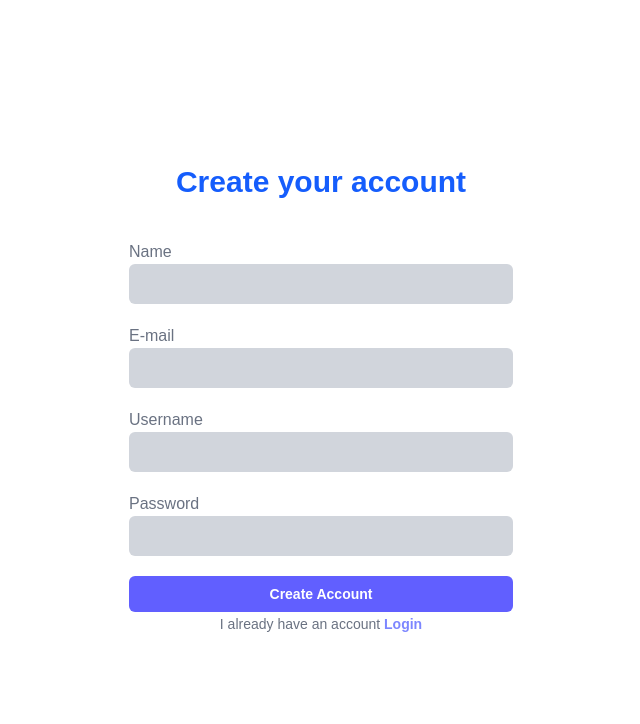
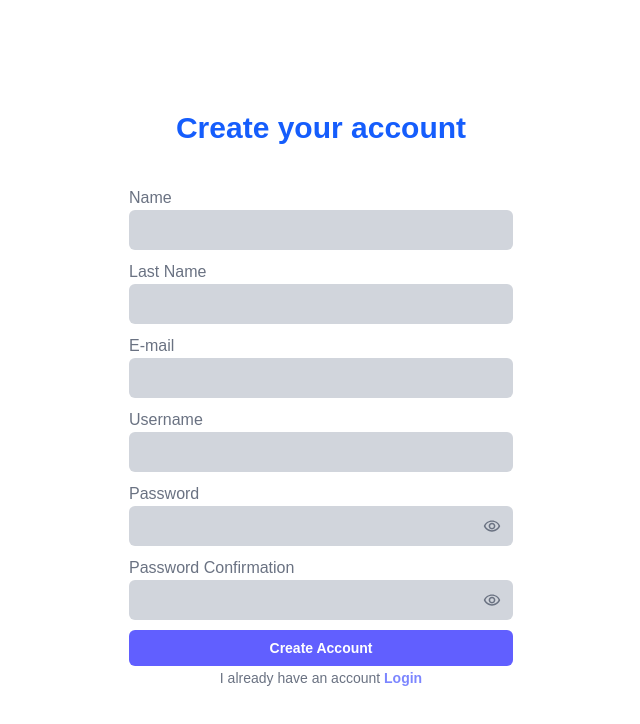
Before and after one commit to alejocf/Blog-Frontened, a Next.js app: page /create-account in a window 1280 px wide. Shown: the top 724 px of the page, without its empty margins (319-959 px from the left). Built offline with nearby package versions, Linux system fonts and the light colour scheme; no server answers.

Commit message:
style changes

```diff
--- a/src/components/authentication/createAccount.js
+++ b/src/components/authentication/createAccount.js
@@ -3,6 +3,8 @@
 import { useState } from "react"
 import { useRouter } from 'next/navigation'
 import Link from "next/link"
+import { MdOutlineRemoveRedEye } from "react-icons/md";
+import { FaRegEyeSlash } from "react-icons/fa6";
 
 export default function CreateAccount() {
   const [name, setName] = useState('')
@@ -10,15 +12,33 @@ export default function CreateAccount() {
   const [email, setEmail] = useState('')
   const [username, setUsername] = useState('')
   const [password, setPassword] = useState('')
+  const [passwordConfirmation, setPasswordConfirmation] = useState('')
   const [messageStatus, setMessageStatus] = useState('')
+  const [loading, setLoading] = useState(false)
+  const [showPassword, setShowPassword] = useState(false)
+  const [showPasswordConfirmation, setShowPasswordConfirmation] = useState(false)
 
   const router = useRouter()
 
   const handleSubmit = async (e) => {
     e.preventDefault()
 
-    // FUTURE:
-    // Create password and email validation
+    if (!email.includes('@gmail.com')) {
+      setMessageStatus('* Email address must be of the @gmail.com type')
+      return
+    }
+
+    if (password != passwordConfirmation) {
+      setMessageStatus('* Pasword do not match')
+      return
+    }
+
+    if (password.length < 8) {
+      setMessageStatus('* Password must contain at least 8 characters')
+      return
+    }
+
+    setLoading(true)
 
     const post = await fetch('https://blogapi-vuov.onrender.com/api/create-account/', {
       method: 'POST',
@@ -33,17 +53,23 @@ export default function CreateAccount() {
         password: password,
       })
     })
+
     const data = await post.json()
-    console.log('form: ', data);
-
 
     if (post.ok) {
-      setMessageStatus('Account created, login redirect...')
+      setLoading(false)
       setTimeout(() => router.push('/login/'), 900);
+    } else {
+      setLoading(false)
+      if (data.email?.[0]?.includes('already exists')) {
+        setMessageStatus('* A user with this email already exists')
+      } else if (data.username?.[0]?.includes('already exists')) {
+        setMessageStatus('* A user with that username already exists')
+      } else {
+        setMessageStatus('There has been an error. Please try again')
+      }
     }
-    else {
-      setMessageStatus('There has been an error. Please try again')
-    }
+
   }
 
   return (
@@ -53,10 +79,10 @@ export default function CreateAccount() {
         <h2 className="text-center text-3xl font-bold text-blue-600">Create your account</h2>
       </div>
 
-      <div className="sm:mx-auto sm:w-full sm:max-w-sm">
-        <div className="text-gray-100">{messageStatus}</div>
+      <div className="w-full max-w-sm">
+        <div className="text-red-500">{messageStatus}</div>
 
-        <form onSubmit={handleSubmit} className="flex flex-col gap-y-5">
+        <form onSubmit={handleSubmit} className="flex flex-col gap-y-2.5">
 
           <div>
             <label className="text-gray-500">Name</label>
@@ -66,6 +92,19 @@ export default function CreateAccount() {
                 value={name}
                 className="bg-gray-300 w-full rounded-md p-2"
                 onChange={(e) => setName(e.target.value)}
+                required
+              />
+            </div>
+          </div>
+
+          <div>
+            <label className="text-gray-500">Last Name</label>
+            <div className="">
+              <input
+                type="text"
+                value={lastName}
+                className="bg-gray-300 w-full rounded-md p-2"
+                onChange={(e) => setLastName(e.target.value)}
                 required
               />
             </div>
@@ -103,18 +142,74 @@ export default function CreateAccount() {
               <label className="text-gray-500">Password</label>
             </div>
 
-            <div className="">
+            <div className="relative">
               <input
+              type={!showPassword ? 'password' : 'text'}
                 value={password}
                 onChange={(e) => setPassword(e.target.value)}
                 className="bg-gray-300 w-full rounded-md p-2"
                 required
               />
+
+              <button
+                type="button"
+                onClick={() => setShowPassword(!showPassword)}
+                className="absolute inset-y-0 right-0 flex items-center pr-3 text-gray-500 hover:text-gray-700 text-lg"
+              >
+                {
+                  showPassword ?
+                    <FaRegEyeSlash />
+                  : <MdOutlineRemoveRedEye />
+                }
+              </button>
             </div>
           </div>
 
           <div>
-            <button type="submit" className="flex w-full justify-center rounded-md bg-indigo-500 px-3 py-1.5 text-sm/6 font-semibold text-white hover:bg-indigo-400 focus-visible:outline-2 focus-visible:outline-offset-2 focus-visible:outline-indigo-500">Create Account</button>
+            <div className="flex items-center justify-between">
+              <label className="text-gray-500">Password Confirmation</label>
+            </div>
+
+            <div className="relative">
+              <input
+                type={!showPasswordConfirmation ? 'password' : 'text'}
+                value={passwordConfirmation}
+                onChange={(e) => setPasswordConfirmation(e.target.value)}
+                className="bg-gray-300 w-full rounded-md p-2"
+                required
+              />
+
+              <button
+                type="button"
+                onClick={() => setShowPasswordConfirmation(!showPasswordConfirmation)}
+                className="absolute inset-y-0 right-0 flex items-center pr-3 text-gray-500 hover:text-gray-700 text-lg"
+              >
+                {
+                  showPasswordConfirmation ?
+                    <FaRegEyeSlash />
+                  : <MdOutlineRemoveRedEye />
+                }
+              </button>
+            </div>
+          </div>
+
+          <div>
+            <button
+              type="submit"
+              className="flex w-full justify-center items-center rounded-md bg-indigo-500 px-3 py-1.5 text-sm/6 font-semibold text-white hover:bg-indigo-400 focus-visible:outline-2 focus-visible:outline-offset-2 focus-visible:outline-indigo-500"
+              disabled={loading}
+            >
+              {
+                loading ?
+                  <>
+                    Creating Account
+                    <div className="h-4 w-4 ml-2 animate-spin rounded-full border-2 border-white border-t-transparent"></div>
+                  </>
+
+                : 'Create Account'
+              }
+
+            </button>
             <p className="text-center text-sm/6 text-gray-500">
               I already have an account
               <Link href="/login" className="font-semibold text-indigo-400 hover:text-indigo-300"> Login</Link>
@@ -124,71 +219,5 @@ export default function CreateAccount() {
 
       </div>
     </div>
-
-
-
-
-    // <section className="flex flex-col justify-center items-center h-screen gap-y-10 ">
-    //   {/* <h2>{messageStatus}</h2> */}
-
-    //   <div className="sm:mx-auto sm:w-full sm:max-w-sm">
-    //     <h2 className="text-center text-3xl font-bold text-blue-600">Create your account</h2>
-    //   </div>
-
-
-    //   <div>
-    //     <form className="flex flex-col" onSubmit={handleSubmit} >
-    //       <label className="text-gray-500" >Name</label>
-    //       <input
-    //         type="text"
-    //         value={name}
-    //         onChange={(e) => setName(e.target.value)}
-    //         className="bg-gray-300 w-full rounded-md p-2"
-    //         required
-    //         />
-
-    //         <label className="text-gray-500" >Last Name</label>
-    //         <input
-    //           type="text"
-    //           value={lastName}
-    //           className="bg-gray-300 w-full rounded-md p-2"
-    //           onChange={(e) => setLastName(e.target.value)}
-    //           required
-    //         />
-
-    //         <label className="text-gray-500" >E-mail</label>
-    //         <input
-    //           type="text"
-    //           value={email}
-    //           className="bg-gray-300 w-full rounded-md p-2"
-    //           onChange={(e) => setEmail(e.target.value)}
-    //           required
-    //           />
-
-    //         <label className="text-gray-500" >Username</label>
-    //         <input
-    //           type="text"
-    //           value={username}
-    //           className="bg-gray-300 w-full rounded-md p-2"
-    //           onChange={(e) => setUsername(e.target.value)}
-    //           required
-    //         />
-
-    //         <label className="text-gray-500" >Password</label>
-    //         <input
-    //           type="text"
-    //           value={password}
-    //           className="bg-gray-300 w-full rounded-md p-2"
-    //           onChange={(e) => setPassword(e.target.value)}
-    //           required
-    //           />
-
-    //         <div>
-    //           <button type="submit" className="flex w-full justify-center rounded-md bg-indigo-500 px-3 py-1.5 text-sm/6 font-semibold text-white hover:bg-indigo-400 focus-visible:outline-2 focus-visible:outline-offset-2 focus-visible:outline-indigo-500">Create Account</button>
-    //         </div>
-    //       </form>
-    //   </div>
-    // </section>
-
   )
 }
--- a/src/components/layout/profile/editProfile.js
+++ b/src/components/layout/profile/editProfile.js
@@ -5,6 +5,7 @@ import { FaCheckCircle } from "react-icons/fa";
 
 export default function EditProfile () {
   const { user } = useAuthContext()
+
   const [bio, setBio] = useState(user.profile.bio)
   const [instagramAccount, setInstagramAccount] = useState(user.profile.instagram)
   const [birthday, setBirthday] = useState(user.profile.birthday)
@@ -104,7 +105,7 @@ export default function EditProfile () {
           className="border border-indigo-500 rounded-md p-1 mb-2"
           type="url"
           placeholder="https://www.instagram.com/your_user/"
-          value={instagramAccount}
+          value={ instagramAccount }
           onChange={(e) => setInstagramAccount(e.target.value)}
         />
 
@@ -112,7 +113,7 @@ export default function EditProfile () {
         <input
           className="border border-indigo-500 rounded-md p-1 mb-6"
           type="date"
-          value={birthday}
+          value={ birthday }
           onChange={(e) => setBirthday(e.target.value)}
         />
         <button
--- a/src/components/layout/profile/profile.js
+++ b/src/components/layout/profile/profile.js
@@ -35,6 +35,8 @@ export default function Profile () {
               <Link href='/edit-profile/' className="flex text-indigo-500 bg-indigo-50 border border-indigo-500 rounded-sm justify-center md:p-2"  >Edit Profile</Link>
             </div>
 
+          {
+            user.profile.instagram &&
               <div className="flex">
                 <span className="flex justify-center items-center bg-gradient-to-r text-white from-indigo-600 to-indigo-500 p-2.5 rounded-full mx-1.5 " >
                   <a href={user.profile.instagram}>
@@ -42,6 +44,8 @@ export default function Profile () {
                   </a>
                 </span>
               </div>
+          }
+
           </div>
         </div>
 
--- a/src/components/posts/allPosts.js
+++ b/src/components/posts/allPosts.js
@@ -19,7 +19,7 @@ export default function Posts () {
   }
 
   return (
-    <div className="w-full">
+    <div className="w-full h-screen">
       <NewPost />
       <div className="flex flex-col" >
         <span className="text-xl font-semibold mb-5">Posts</span>
```
Lines whose indentation alone changed are shown as unchanged.
